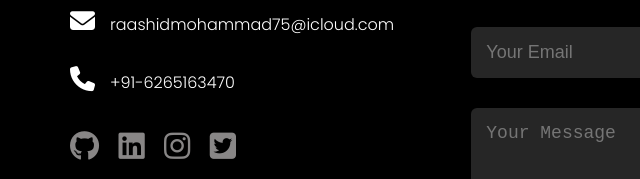
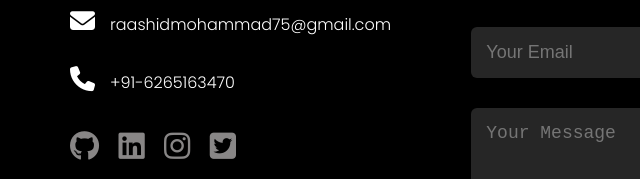
Before and after one commit to Mohammed-Raashid-07/Raashid-s-Portfolio-website, a plain HTML site: page index.html in a window 1280 px wide. Shown: the part 2593-2772 px from the top of the page, 0-640 px from the left. Drawn offline with nearby package versions, Linux system fonts and the light colour scheme.

Commit message:
Email ID updated

```diff
--- a/index.html
+++ b/index.html
@@ -234,7 +234,7 @@
 
                 <div class="contact-left">
                     <h1 class="sub-title">Contact Me:</h1>
-                    <p><i class="fa-solid fa-envelope"></i>raashidmohammad75@icloud.com</p>
+                    <p><i class="fa-solid fa-envelope"></i>raashidmohammad75@gmail.com</p>
                     <p><i class="fa-solid fa-phone"></i>+91-6265163470</p>
 
 
```
